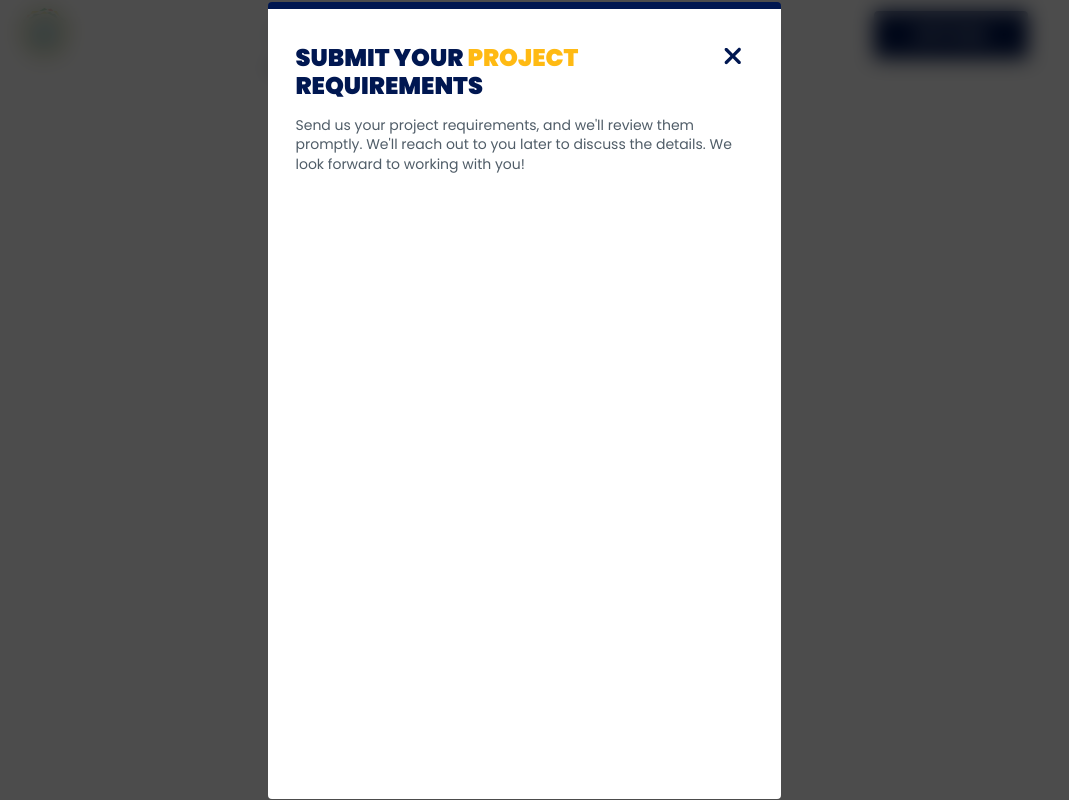
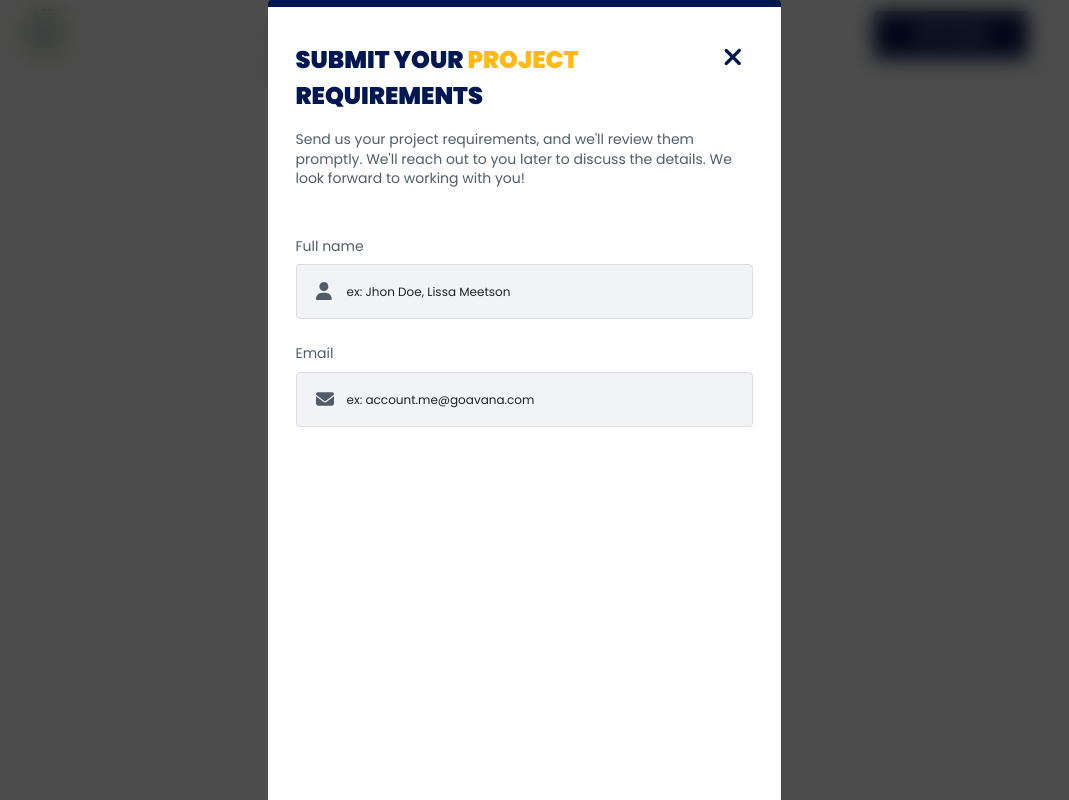
Before and after one commit to maxime-dot/website3, a Next.js app: page / in a window 1280 px wide. Both pictures are taken after a click on the button "LET'S TALK". Shown: the whole page, without its empty margins (116-1185 px from the left). Built offline with nearby package versions, Linux system fonts and the light colour scheme.

Commit message:
feat(ModalLetsTalk): add form in the modal

```diff
--- a/src/app/components/modal-lets-talk/ModalLetsTalk.tsx
+++ b/src/app/components/modal-lets-talk/ModalLetsTalk.tsx
@@ -1,7 +1,9 @@
 import React from "react";
 import { FontAwesomeIcon } from "@fortawesome/react-fontawesome";
-import { faXmark } from "@fortawesome/free-solid-svg-icons";
+import { faXmark, faUser, faEnvelope } from "@fortawesome/free-solid-svg-icons";
 import "./modal-lets-talk.scss";
+import Button from "../button/Button";
+import ButtonOutline from "../button-outline/ButtonOutline";
 
 interface ModalLetsTalkProps {
   onClose: () => void;
@@ -10,7 +12,7 @@ interface ModalLetsTalkProps {
 const ModalLetsTalk: React.FC<ModalLetsTalkProps> = ({ onClose }) => {
   return (
     <div className="akata-modal d-flex-center">
-      <div className="modal-content animate-up">
+      <div className="modal-content animate-up d-flex flex-col">
         <div className="modal-header d-flex flex-col">
           <button
             className="modal-button-close d-flex-center"
@@ -27,7 +29,36 @@ const ModalLetsTalk: React.FC<ModalLetsTalkProps> = ({ onClose }) => {
             We look forward to working with you!
           </p>
         </div>
-        <p></p>
+        <div className="modal-body">
+          <form action="#" className="body-form d-flex flex-col">
+            <div className="form-item d-flex flex-col">
+              <label htmlFor="full_name" className="akata-text-medium">
+                Full name
+              </label>
+              <FontAwesomeIcon icon={faUser} className="form-icon" />
+              <input
+                type="text"
+                placeholder="ex: Jhon Doe, Lissa Meetson"
+                name="full_name"
+              />
+            </div>
+            <div className="form-item d-flex flex-col">
+              <label htmlFor="full_name" className="akata-text-medium">
+                Email
+              </label>
+              <FontAwesomeIcon icon={faEnvelope} className="form-icon" />
+              <input
+                type="text"
+                placeholder="ex: account.me@goavana.com"
+                name="full_name"
+                required
+              />
+            </div>
+          </form>
+        </div>
+        <div className="modal-bottom d-flex flex-row">
+          <ButtonOutline title="Abord" onClick={onClose} />
+        </div>
       </div>
     </div>
   );
--- a/src/app/components/modal-lets-talk/modal-lets-talk.scss
+++ b/src/app/components/modal-lets-talk/modal-lets-talk.scss
@@ -1,5 +1,6 @@
 .akata-modal {
   width: 100%;
+  height: auto;
   min-height: 100vh;
   position: fixed;
   top: 0;
@@ -7,12 +8,15 @@
   background: var(--layer-background);
   -webkit-backdrop-filter: blur(10px);
   backdrop-filter: blur(10px);
+
   .modal-content {
     // layout
     width: 100%;
     max-width: 513px;
     min-height: 797px;
     padding: 35px 28px;
+    gap: 48px;
+
     // style
     border-radius: 4px;
     background: var(--light, #fff);
@@ -22,15 +26,17 @@
       gap: 16px;
       .header-title {
         font-size: 24px;
+        line-height: 36px;
       }
       .modal-button-close {
+        cursor: pointer;
         position: absolute;
         padding: 10px;
         border: 0;
         outline: 0;
         background: var(--light);
         border-radius: var(--border-radius);
-        top: 27px;
+        top: 30px;
         right: 28px;
         width: 40px;
         height: 40px;
@@ -45,5 +51,77 @@
         }
       }
     }
+    .modal-body {
+      width: 100%;
+      min-height: 530px;
+      .body-form {
+        gap: 25px;
+        .form-item {
+          gap: 8px;
+          position: relative;
+          .form-icon {
+            position: absolute;
+            left: 20px;
+            bottom: 19px;
+            font-size: 18px;
+            color: var(--text-dark);
+          }
+          input {
+            padding: 19px 50px;
+            background: var(--card-background);
+            border: 1px solid var(--border-color);
+            outline: 0;
+            border-radius: var(--border-radius);
+            transition: all 0.2s ease-in-out;
+            &:focus {
+              border: 1px solid var(--goavana-blue);
+            }
+            &::-webkit-input-placeholder {
+              color: var(--primary-dark, #222);
+              font-family: "Poppins", sans-serif;
+              font-size: 12px;
+              font-style: normal;
+              font-weight: 400;
+              line-height: 16.8px; /* 140% */
+            }
+            &::-moz-placeholder {
+              color: var(--text-dark);
+              font-family: Poppins;
+              font-size: 12px;
+              font-style: normal;
+              font-weight: 400;
+              line-height: 16.8px; /* 140% */
+            }
+            &:-ms-input-placeholder {
+              color: var(--primary-dark, #222);
+              font-family: Poppins;
+              font-size: 12px;
+              font-style: normal;
+              font-weight: 400;
+              line-height: 16.8px; /* 140% */
+            }
+            &::-ms-input-placeholder {
+              color: var(--primary-dark, #222);
+              font-family: Poppins;
+              font-size: 12px;
+              font-style: normal;
+              font-weight: 400;
+              line-height: 16.8px; /* 140% */
+            }
+            &::placeholder {
+              color: var(--primary-dark, #222);
+              font-family: Poppins;
+              font-size: 12px;
+              font-style: normal;
+              font-weight: 400;
+              line-height: 16.8px; /* 140% */
+            }
+          }
+        }
+      }
+    }
+    .modal-bottom {
+      gap: 25px;
+    }
   }
 }
```
